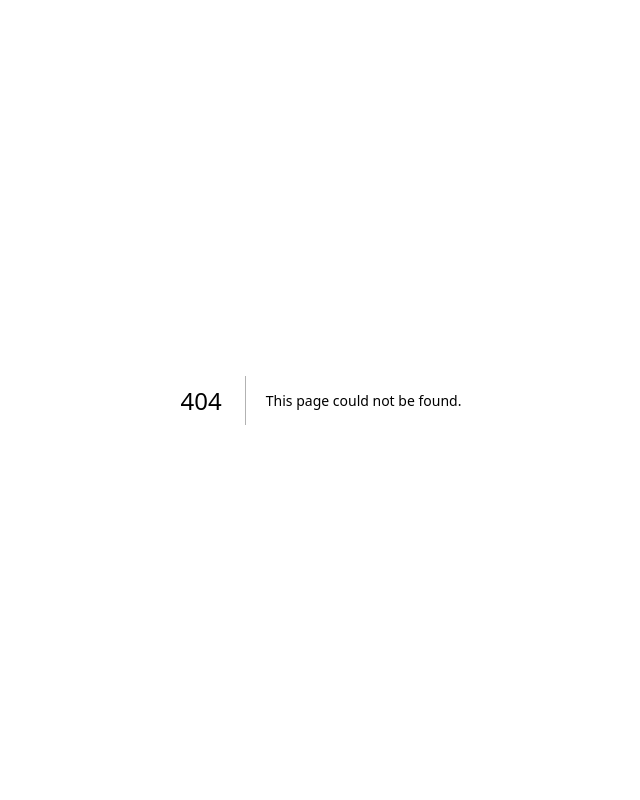
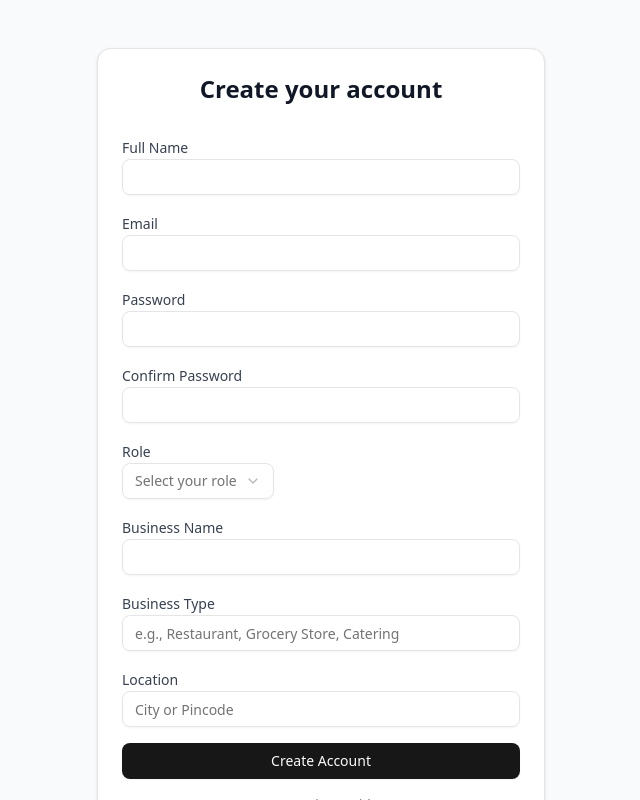
Before and after one commit to jatinSloq2/hackathon, a Next.js app: page /auth/register in a window 1280 px wide. Before the commit this address had no page. Shown: the top 800 px of the page, without its empty margins (319-959 px from the left). Built offline with nearby package versions, Linux system fonts and the light colour scheme.

Commit message:
Create registration page
cgen-b10d6fd9643c49518f8981e37aed753e

```diff
--- /dev/null
+++ b/app/auth/register/page.js
@@ -0,0 +1,279 @@
+'use client';
+
+import { useState, useEffect } from 'react';
+import { useRouter, useSearchParams } from 'next/navigation';
+import { signIn } from 'next-auth/react';
+import Link from 'next/link';
+import { Card, CardContent, CardHeader, CardTitle } from '../../../components/ui/card';
+import { Input } from '../../../components/Input';
+import { Button } from '../../../components/Button';
+import { RoleSelect } from '../../../components/RoleSelect';
+
+export default function RegisterPage() {
+  const router = useRouter();
+  const searchParams = useSearchParams();
+
+  // Check if this is from Google OAuth
+  const emailFromGoogle = searchParams.get('email');
+  const nameFromGoogle = searchParams.get('name');
+  const imageFromGoogle = searchParams.get('image');
+  const isGoogleSignup = searchParams.get('provider') === 'google';
+
+  const [formData, setFormData] = useState({
+    name: nameFromGoogle || '',
+    email: emailFromGoogle || '',
+    password: '',
+    confirmPassword: '',
+    role: '',
+    businessName: '',
+    businessType: '',
+    location: '',
+  });
+
+  const [errors, setErrors] = useState({});
+  const [loading, setLoading] = useState(false);
+
+  const handleChange = (e) => {
+    const { name, value } = e.target;
+    setFormData(prev => ({ ...prev, [name]: value }));
+    if (errors[name]) {
+      setErrors(prev => ({ ...prev, [name]: '' }));
+    }
+  };
+
+  const handleRoleChange = (value) => {
+    setFormData(prev => ({ ...prev, role: value }));
+    if (errors.role) {
+      setErrors(prev => ({ ...prev, role: '' }));
+    }
+  };
+
+  const validateForm = () => {
+    const newErrors = {};
+
+    if (!formData.name.trim()) newErrors.name = 'Name is required';
+    if (!formData.email.trim()) newErrors.email = 'Email is required';
+    if (!isGoogleSignup && !formData.password) newErrors.password = 'Password is required';
+    if (!isGoogleSignup && formData.password !== formData.confirmPassword) {
+      newErrors.confirmPassword = 'Passwords do not match';
+    }
+    if (!formData.role) newErrors.role = 'Role is required';
+    if (!formData.businessName.trim()) newErrors.businessName = 'Business name is required';
+    if (!formData.businessType.trim()) newErrors.businessType = 'Business type is required';
+    if (!formData.location.trim()) newErrors.location = 'Location is required';
+
+    if (!isGoogleSignup && formData.password && formData.password.length < 6) {
+      newErrors.password = 'Password must be at least 6 characters';
+    }
+
+    setErrors(newErrors);
+    return Object.keys(newErrors).length === 0;
+  };
+
+  const handleSubmit = async (e) => {
+    e.preventDefault();
+
+    if (!validateForm()) return;
+
+    setLoading(true);
+
+    try {
+      const registrationData = {
+        name: formData.name,
+        email: formData.email,
+        role: formData.role,
+        businessName: formData.businessName,
+        businessType: formData.businessType,
+        location: formData.location,
+      };
+
+      if (!isGoogleSignup) {
+        registrationData.password = formData.password;
+      }
+
+      if (isGoogleSignup) {
+        registrationData.image = imageFromGoogle;
+        registrationData.provider = 'google';
+      }
+
+      const response = await fetch('/api/register', {
+        method: 'POST',
+        headers: { 'Content-Type': 'application/json' },
+        body: JSON.stringify(registrationData),
+      });
+
+      const data = await response.json();
+
+      if (!response.ok) {
+        setErrors({ submit: data.error });
+        return;
+      }
+
+      // After successful registration, sign in the user
+      if (isGoogleSignup) {
+        // For Google users, trigger OAuth again to complete the flow
+        await signIn('google');
+      } else {
+        // For credentials users, sign them in directly
+        const result = await signIn('credentials', {
+          email: formData.email,
+          password: formData.password,
+          redirect: false,
+        });
+
+        if (result?.error) {
+          setErrors({ submit: 'Failed to sign in after registration' });
+          return;
+        }
+
+        // Redirect based on role
+        router.push(`/dashboard/${formData.role}`);
+      }
+    } catch (error) {
+      setErrors({ submit: 'An error occurred. Please try again.' });
+    } finally {
+      setLoading(false);
+    }
+  };
+
+  const handleGoogleSignIn = () => {
+    signIn('google');
+  };
+
+  return (
+    <div className="min-h-screen flex items-center justify-center bg-gray-50 py-12 px-4 sm:px-6 lg:px-8">
+      <Card className="w-full max-w-md">
+        <CardHeader>
+          <CardTitle className="text-center text-2xl font-bold text-gray-900">
+            {isGoogleSignup ? 'Complete Your Profile' : 'Create your account'}
+          </CardTitle>
+          {isGoogleSignup && (
+            <p className="text-center text-sm text-gray-600">
+              Please complete your business information to continue
+            </p>
+          )}
+        </CardHeader>
+        <CardContent>
+          <form onSubmit={handleSubmit} className="space-y-4">
+            <Input
+              label="Full Name"
+              name="name"
+              type="text"
+              value={formData.name}
+              onChange={handleChange}
+              error={errors.name}
+              disabled={isGoogleSignup}
+            />
+
+            <Input
+              label="Email"
+              name="email"
+              type="email"
+              value={formData.email}
+              onChange={handleChange}
+              error={errors.email}
+              disabled={isGoogleSignup}
+            />
+
+            {!isGoogleSignup && (
+              <>
+                <Input
+                  label="Password"
+                  name="password"
+                  type="password"
+                  value={formData.password}
+                  onChange={handleChange}
+                  error={errors.password}
+                />
+
+                <Input
+                  label="Confirm Password"
+                  name="confirmPassword"
+                  type="password"
+                  value={formData.confirmPassword}
+                  onChange={handleChange}
+                  error={errors.confirmPassword}
+                />
+              </>
+            )}
+
+            <RoleSelect
+              label="Role"
+              value={formData.role}
+              onValueChange={handleRoleChange}
+              error={errors.role}
+            />
+
+            <Input
+              label="Business Name"
+              name="businessName"
+              type="text"
+              value={formData.businessName}
+              onChange={handleChange}
+              error={errors.businessName}
+            />
+
+            <Input
+              label="Business Type"
+              name="businessType"
+              type="text"
+              placeholder="e.g., Restaurant, Grocery Store, Catering"
+              value={formData.businessType}
+              onChange={handleChange}
+              error={errors.businessType}
+            />
+
+            <Input
+              label="Location"
+              name="location"
+              type="text"
+              placeholder="City or Pincode"
+              value={formData.location}
+              onChange={handleChange}
+              error={errors.location}
+            />
+
+            {errors.submit && (
+              <p className="text-sm text-red-600 text-center">{errors.submit}</p>
+            )}
+
+            <Button type="submit" loading={loading}>
+              {isGoogleSignup ? 'Complete Profile' : 'Create Account'}
+            </Button>
+
+            {!isGoogleSignup && (
+              <>
+                <div className="relative">
+                  <div className="absolute inset-0 flex items-center">
+                    <div className="w-full border-t border-gray-300" />
+                  </div>
+                  <div className="relative flex justify-center text-sm">
+                    <span className="px-2 bg-white text-gray-500">Or continue with</span>
+                  </div>
+                </div>
+
+                <Button
+                  type="button"
+                  variant="outline"
+                  onClick={handleGoogleSignIn}
+                  className="w-full"
+                >
+                  Sign up with Google
+                </Button>
+              </>
+            )}
+          </form>
+
+          {!isGoogleSignup && (
+            <p className="mt-4 text-center text-sm text-gray-600">
+              Already have an account?{' '}
+              <Link href="/auth/login" className="font-medium text-blue-600 hover:text-blue-500">
+                Sign in
+              </Link>
+            </p>
+          )}
+        </CardContent>
+      </Card>
+    </div>
+  );
+}
```
